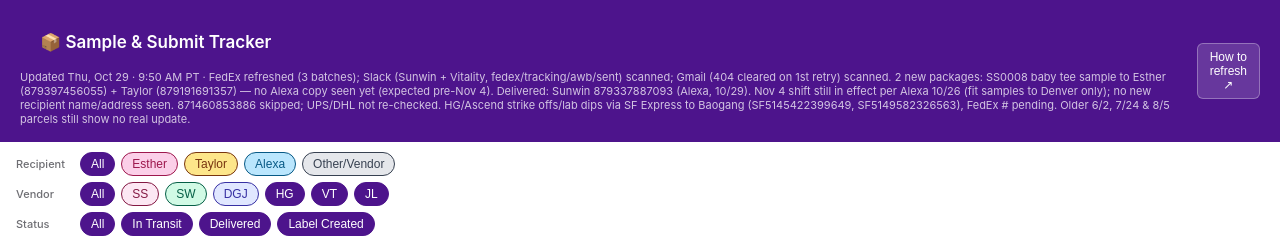
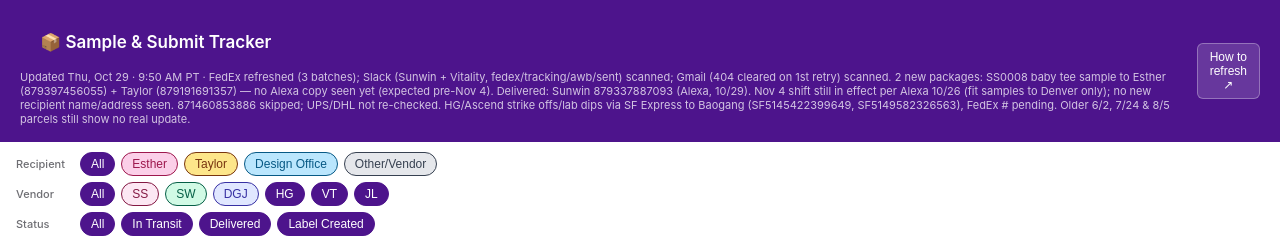
Before and after one commit to ejoo-vitality/tracker, a plain HTML site: page index.html in a window 1280 px wide. Shown: the top 242 px of the page. Drawn offline with Linux system fonts and the light colour scheme.

Commit message:
Rename Alexa filter label to Design Office

```diff
--- a/index.html
+++ b/index.html
@@ -240,7 +240,7 @@ function buildFilters(groups) {
       btn.dataset.filter = type;
       btn.dataset.value = v;
       // friendly labels
-      const labels = {esther:'Esther',alexa:'Alexa',taylor:'Taylor',grace:'Grace',other:'Other/Vendor'};
+      const labels = {esther:'Esther',alexa:'Design Office',taylor:'Taylor',grace:'Grace',other:'Other/Vendor'};
       const statusLabels = {onway:'In Transit',delivered:'Delivered',label:'Label Created',customs:'Customs'};
       btn.textContent = labels[v] || statusLabels[v] || v.toUpperCase();
       container.appendChild(btn);
```
